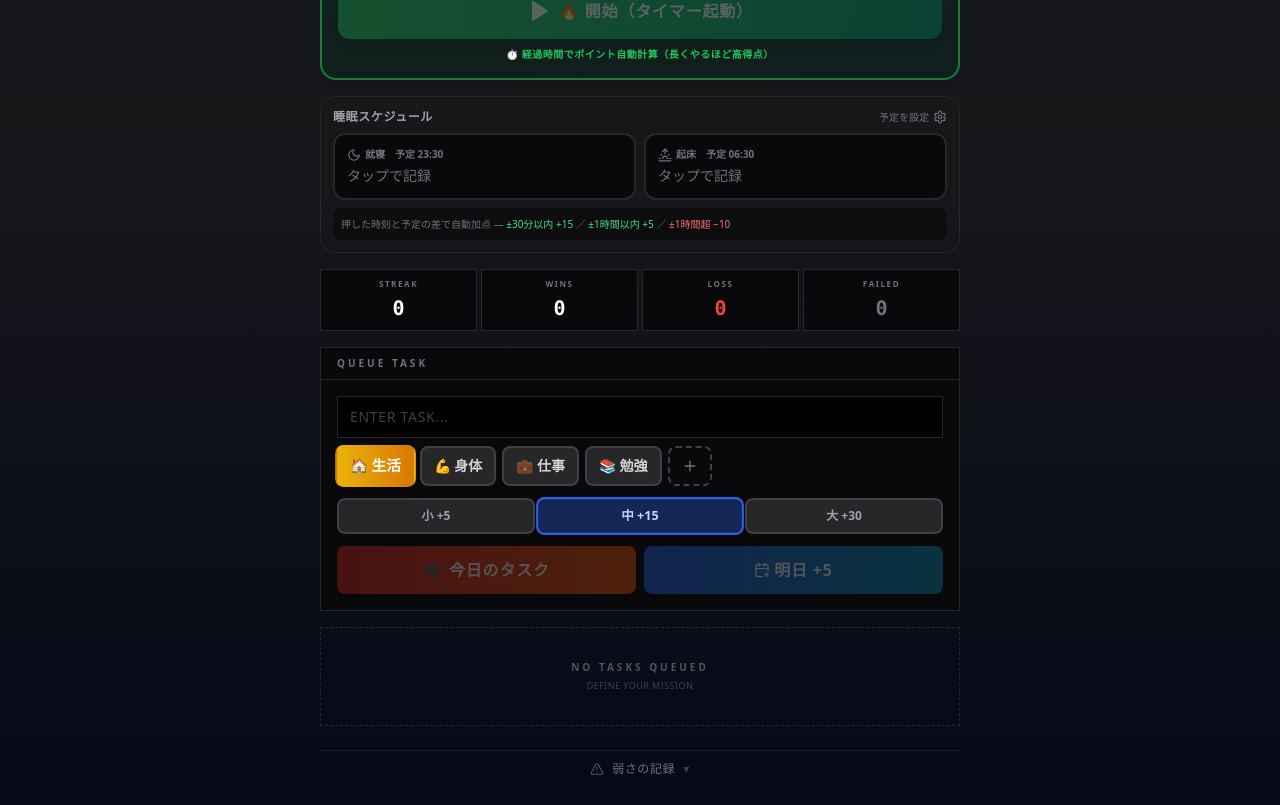
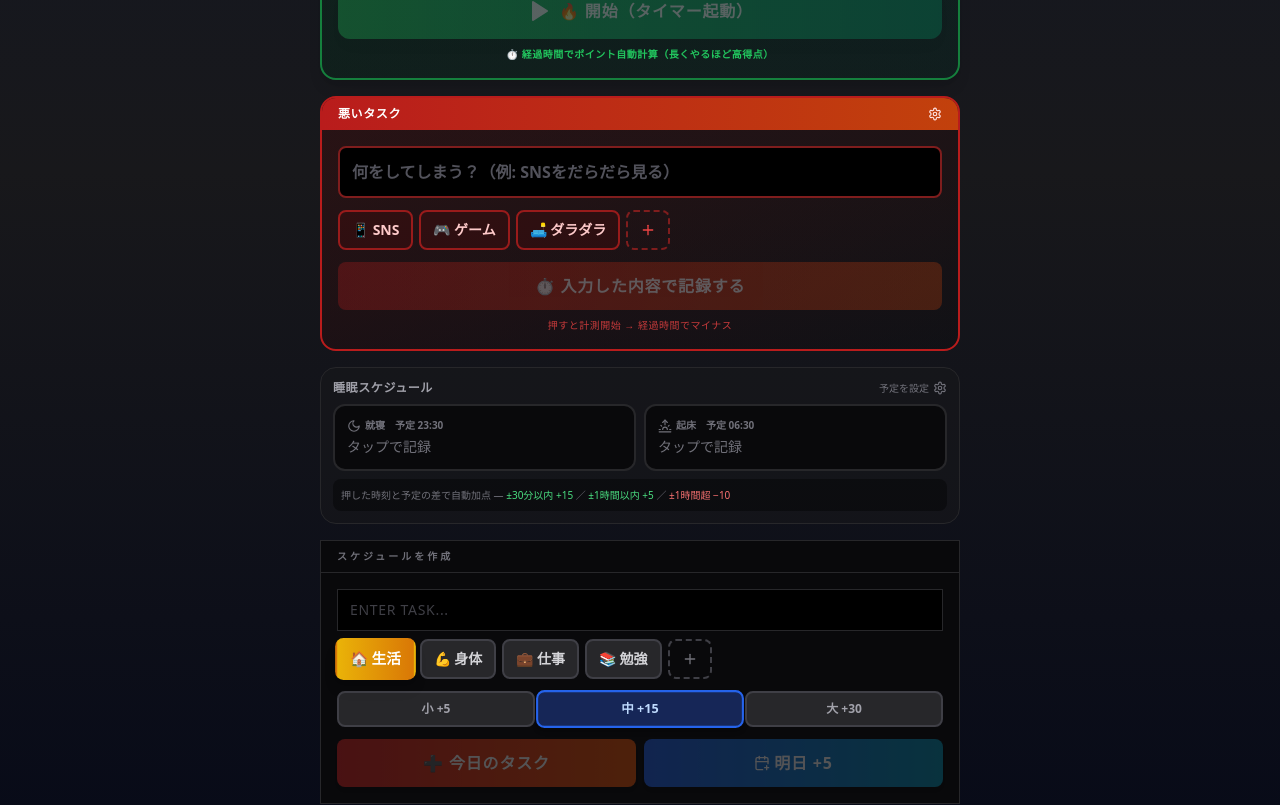
Before and after one commit to gokusan-maker/self-vs-self-v2, a Next.js app in the folder self-vs-self-v2/: page / in a window 1280 px wide. Shown: the part 720-1525 px from the top of the page. Built offline with nearby package versions, Linux system fonts and the light colour scheme.

Commit message:
Add files via upload

```diff
--- a/self-vs-self-v2/components/SelfVsSelf.jsx
+++ b/self-vs-self-v2/components/SelfVsSelf.jsx
@@ -80,8 +80,8 @@ const getDamage = (minutes) => {
   if (minutes <= 30) return { damage: 15, label: '油断' };
   if (minutes <= 60) return { damage: 30, label: '時間泥棒' };
   if (minutes <= 120) return { damage: 60, label: '大ダメージ' };
-  if (minutes <= 180) return { damage: 100, label: '致命傷' };
-  return { damage: Math.min(200, 100 + Math.floor((minutes - 180) / 30) * 20), label: '自殺行為' };
+  if (minutes <= 180) return { damage: 100, label: '深刻' };
+  return { damage: Math.min(200, 100 + Math.floor((minutes - 180) / 30) * 20), label: '危険水域' };
 };
 
 // 宣言した時間をオーバーした場合の追加ペナルティ
@@ -141,19 +141,19 @@ const QUOTES = {
   idle: [
     'KEEP GOING. それしかねえだろ。',
     'NO EXCUSES. 言い訳考える時間で1個やれ。',
-    'MOVE NOW. 快適さはお前を殺す。',
+    'MOVE NOW. 快適さはお前を鈍らせる。',
     'WAR STARTS HERE. 今日も戦いだ。',
     'NO ONE\'S COMING. 自分でやれ。',
     'EMBRACE THE PAIN. 痛みは友達だ。',
     'BREAK THE LIMIT. 限界を決めてるのはお前自身だ。',
     'SHUT UP AND MOVE. 頭の声を黙らせろ。',
-    'KILL YESTERDAY\'S YOU. 昨日の自分を殺せ。',
+    'BEAT YESTERDAY\'S YOU. 昨日の自分を超えろ。',
     'NEVER QUIT. これだけ覚えとけ。',
     'DISCIPLINE OVER MOTIVATION. やる気は嘘。規律だけが本物。',
     'GO HARDER. お前はまだ本気を出してない。',
     'NO MERCY. 自分の弱さに容赦するな。',
     'HARDEN UP. 立て。今すぐだ。',
-    'COMFORT KILLS. 快適なベッドは墓場だ。',
+    'COMFORT TRAPS YOU. 快適なベッドは甘い罠だ。',
     'EVERY DAY COUNTS. 今日サボったら明日のお前が今日を恨むぞ。',
     'NO WITNESS, NO MATTER. 誰も見てない時に何をするかが全てだ。',
     'FORGE YOUR MIND. 心を鋼にしろ。',
@@ -162,13 +162,13 @@ const QUOTES = {
     'YOUR MIRROR IS YOUR ENEMY. お前は鏡の中の敵と戦ってる。',
     'BEST EFFORT. 最高じゃなくていい。最善を尽くせ。',
     'FUCK YOUR FEELINGS. 気分なんか関係ねえ。やれ。',
-    'KILL THE WEAK YOU. 弱い自分を毎日少しずつ殺せ。',
+    'BEAT THE WEAK YOU. 弱い自分を毎日少しずつ超えろ。',
     'YOU ARE ON YOUR OWN. 誰もお前を救わない。',
     'OWN IT. お前の人生はお前の責任だ。',
     'ONE MORE STEP. 小さい一歩でいい。だが止まるな。',
     'DO THE HARD THING. 嫌なことをやれ。それが成長だ。',
     'KEEP GOING. これは挨拶じゃない。命令だ。',
-    'SWEAT. BLEED. RISE. 汗かいて、血流して、立ち上がれ。',
+    'SWEAT. PUSH. RISE. 汗かいて、踏ん張って、立ち上がれ。',
     'THE WORLD WON\'T WAIT. 世界はお前を待たない。',
     '99% DON\'T DO THIS. 誰もやらないことをやれ。',
     'PROVE YOURSELF. 自分に証明しろ。',
@@ -247,7 +247,7 @@ const QUOTES = {
     'HARDEN UP! 起きたな。次は何をやる？',
     'FIRST WIN. ベッドを離れた。最初の戦いに勝った。',
     'MOVE. DON\'T THINK. 起きた。動け。考えるな。',
-    'ESCAPE THE GRAVE. 布団は墓場だ。脱出したな。',
+    'ESCAPE THE TRAP. 布団は甘い罠だ。脱出したな。',
   ],
   wakeUpEarly: [
     'WINNER\'S HOUR. これが勝者の起床時間だ！',
@@ -271,7 +271,7 @@ const QUOTES = {
     'PHONE DOWN. それが勝者の選択だ。',
   ],
   sleepLate: [
-    'YOU\'RE KILLING TOMORROW. 明日の自分を殺す気か。',
+    'YOU\'RE HURTING TOMORROW. 明日の自分の足を引っ張る気か。',
     'GO TO SLEEP. こんな時間まで何してた。',
     'NIGHT OWL = WEAK. 夜更かしは弱さの証明だ。',
   ],
@@ -292,9 +292,9 @@ const QUOTES = {
     'TIME THIEF. 時間泥棒だ。気づけ。',
   ],
   badLong: [
-    'YOU JUST KILLED YOURSELF. 自分を殺した。',
+    'YOU JUST LOST TO YOURSELF. 自分に負けた。',
     'HOURS GONE. それがお前の人生か？',
-    'FATAL. 致命傷だ。明日取り返せ。',
+    'BIG LOSS. 大きな痛手だ。明日取り返せ。',
     'WEAKNESS WON. 記録して次は勝て。',
   ],
   recovery: [
@@ -419,6 +419,7 @@ export default function SelfVsSelf() {
 
   // クイックスタート用
   const [quickText, setQuickText] = useState('');
+  const [badQuickText, setBadQuickText] = useState('');
   const [quickCategoryId, setQuickCategoryId] = useState('life');
   const [quickDifficulty, setQuickDifficulty] = useState('medium');
   const [isLoading, setIsLoading] = useState(true);
@@ -905,9 +906,9 @@ export default function SelfVsSelf() {
   };
 
   // ダメタスク新規入力モード → 代替提案ポップアップ
-  const startBadTaskCustom = () => {
+  const startBadTaskCustom = (text) => {
     if (activeBadTask) return;
-    setRedirectPopup({ mode: 'custom' });
+    setRedirectPopup({ mode: 'custom', customText: typeof text === 'string' ? text : '' });
   };
 
   // 過去履歴から → 代替提案ポップアップ
@@ -927,7 +928,7 @@ export default function SelfVsSelf() {
     } else if (rp.mode === 'history') {
       setBadStartDialog({ categoryId: null, customMode: true, customLabel: rp.historyItem.label, customEmoji: rp.historyItem.emoji });
     } else {
-      setBadStartDialog({ categoryId: null, customMode: true, customLabel: '', customEmoji: '📱' });
+      setBadStartDialog({ categoryId: null, customMode: true, customLabel: rp.customText || '', customEmoji: '📱' });
     }
   };
 
@@ -1225,7 +1226,7 @@ export default function SelfVsSelf() {
         {!activeTaskTimer && !activeBadTask && (
           <div className="mb-4 rounded-2xl border-2 border-green-700 bg-gradient-to-br from-green-950/40 to-emerald-950/30 overflow-hidden shadow-lg">
             <div className="bg-gradient-to-r from-green-600 to-emerald-600 px-4 py-2 flex items-center justify-between">
-              <div className="text-xs text-white font-black tracking-wider">🚀 今から始める</div>
+              <div className="text-xs text-white font-black tracking-wider">良いタスク</div>
               <div className="text-[10px] text-green-100 tracking-wider">ワンタップでタイマー起動</div>
             </div>
             <div className="p-4">
@@ -1291,6 +1292,44 @@ export default function SelfVsSelf() {
               <div className="text-[10px] text-green-500 text-center mt-2 tracking-wider font-bold">
                 ⏱️ 経過時間でポイント自動計算（長くやるほど高得点）
               </div>
+            </div>
+          </div>
+        )}
+
+        {/* 悪いタスクを登録 */}
+        {!activeBadTask && (
+          <div className="mb-4 rounded-2xl border-2 border-red-700 bg-gradient-to-br from-red-950/40 to-zinc-950/30 overflow-hidden">
+            <div className="bg-gradient-to-r from-red-700 to-orange-700 px-4 py-2 flex items-center justify-between">
+              <div className="text-xs text-white font-black tracking-wider">悪いタスク</div>
+              <button onClick={() => setShowBadSettings(true)} className="text-red-100 hover:text-white"><Settings className="w-3.5 h-3.5" /></button>
+            </div>
+            <div className="p-4">
+              <input
+                type="text"
+                value={badQuickText}
+                onChange={(e) => setBadQuickText(e.target.value)}
+                onKeyDown={(e) => { if (e.key === 'Enter' && badQuickText.trim()) { startBadTaskCustom(badQuickText); setBadQuickText(''); } }}
+                placeholder="何をしてしまう？（例: SNSをだらだら見る）"
+                className="w-full bg-black border-2 border-red-900 rounded-lg px-3 py-3 mb-3 focus:border-red-500 focus:outline-none placeholder-zinc-600 text-white font-bold"
+              />
+              <div className="flex flex-wrap gap-1.5 mb-3">
+                {badCategories.map(bc => (
+                  <button key={bc.id} onClick={() => startBadTask(bc.id)} className="px-3 py-2 rounded-lg text-sm font-bold transition border-2 bg-red-950/40 text-red-200 border-red-800 hover:border-red-500 active:scale-95">
+                    {bc.emoji} {bc.label}
+                  </button>
+                ))}
+                <button onClick={() => { setShowBadSettings(true); openBadCategoryEditor(); }} className="px-3 py-2 rounded-lg text-red-500 border-2 border-dashed border-red-900 hover:text-red-300 hover:border-red-600">
+                  <Plus className="w-4 h-4" />
+                </button>
+              </div>
+              <button
+                onClick={() => { if (badQuickText.trim()) { startBadTaskCustom(badQuickText); setBadQuickText(''); } }}
+                disabled={!badQuickText.trim()}
+                className="w-full bg-gradient-to-r from-red-700 to-orange-700 hover:from-red-600 hover:to-orange-600 text-white font-black tracking-wider py-3 rounded-lg disabled:opacity-30 disabled:cursor-not-allowed transition active:scale-95"
+              >
+                ⏱ 入力した内容で記録する
+              </button>
+              <div className="text-[10px] text-red-500/80 text-center mt-2 tracking-wider">押すと計測開始 → 経過時間でマイナス</div>
             </div>
           </div>
         )}
@@ -1412,26 +1451,6 @@ export default function SelfVsSelf() {
           </div>
         </div>
 
-        {/* 統計 */}
-        <div className="grid grid-cols-4 gap-1 mb-4">
-          <div className="border border-zinc-800 bg-zinc-950 p-2 text-center">
-            <div className="text-[8px] text-zinc-500 tracking-[0.2em] uppercase font-black">Streak</div>
-            <div className="text-xl font-black font-mono text-white mt-1">{streak}</div>
-          </div>
-          <div className="border border-zinc-800 bg-zinc-950 p-2 text-center">
-            <div className="text-[8px] text-zinc-500 tracking-[0.2em] uppercase font-black">Wins</div>
-            <div className="text-xl font-black font-mono text-white mt-1">{winCount}</div>
-          </div>
-          <div className="border border-zinc-800 bg-zinc-950 p-2 text-center">
-            <div className="text-[8px] text-zinc-500 tracking-[0.2em] uppercase font-black">Loss</div>
-            <div className="text-xl font-black font-mono text-red-500 mt-1">{lossCount}</div>
-          </div>
-          <div className="border border-zinc-800 bg-zinc-950 p-2 text-center">
-            <div className="text-[8px] text-zinc-500 tracking-[0.2em] uppercase font-black">Failed</div>
-            <div className="text-xl font-black font-mono text-zinc-500 mt-1">{failedCount}</div>
-          </div>
-        </div>
-
         {/* 今日のダメージログ */}
         {todayDamages.length > 0 && (
           <div className="mb-4 rounded-2xl border-2 border-red-900/60 bg-gradient-to-br from-red-950/30 to-zinc-900 p-3 shadow-md">
@@ -1469,7 +1488,7 @@ export default function SelfVsSelf() {
 
         {/* タスク追加 */}
         <div className="border border-zinc-800 bg-zinc-950 mb-4">
-          <div className="border-b border-zinc-800 px-4 py-2 text-[10px] text-zinc-500 font-black tracking-[0.3em] uppercase">Queue Task</div>
+          <div className="border-b border-zinc-800 px-4 py-2 text-[10px] text-zinc-500 font-black tracking-[0.3em] uppercase">スケジュールを作成</div>
           <div className="p-4">
             <input type="text" value={newTask} onChange={(e) => setNewTask(e.target.value)} onKeyDown={(e) => e.key === 'Enter' && addTask()} placeholder="ENTER TASK..." className="w-full bg-black border border-zinc-800 px-3 py-2.5 mb-2 focus:border-white focus:outline-none placeholder-zinc-700 tracking-wider uppercase text-sm" />
 
@@ -1682,37 +1701,6 @@ export default function SelfVsSelf() {
             </div>
           )}
         </div>
-
-        {/* ダメな行為（一番下、控えめ） */}
-        {!activeBadTask && (
-          <details className="mt-6">
-            <summary className="cursor-pointer list-none text-xs text-zinc-500 hover:text-zinc-300 tracking-wider flex items-center justify-center gap-2 py-2.5 border-t border-zinc-800/60 transition">
-              <AlertTriangle className="w-3.5 h-3.5 text-zinc-600" />
-              <span>弱さの記録</span>
-              <span className="text-zinc-700">▾</span>
-            </summary>
-            <div className="mt-2 bg-zinc-900/40 border border-zinc-800/60 rounded-xl p-3">
-              <div className="flex items-center justify-between mb-2">
-                <div className="text-[10px] text-zinc-500 tracking-wider">押すと計測開始 → ダメージ確定</div>
-                <button onClick={() => setShowBadSettings(true)} className="text-zinc-500 hover:text-white">
-                  <Settings className="w-3.5 h-3.5" />
-                </button>
-              </div>
-              <div className="flex flex-wrap gap-1.5 mb-2">
-                {badCategories.map(bc => (
-                  <button key={bc.id} onClick={() => startBadTask(bc.id)} className="px-2.5 py-1.5 rounded-lg bg-zinc-800/60 hover:bg-red-900/30 border border-zinc-800 hover:border-red-900 text-xs text-zinc-400 hover:text-red-300 transition active:scale-95">
-                    <Play className="w-3 h-3 inline mr-1 text-red-700" />{bc.emoji} {bc.label}
-                  </button>
-                ))}
-              </div>
-
-              {/* 新規カスタム入力ボタン */}
-              <button onClick={startBadTaskCustom} className="w-full px-2.5 py-2 rounded-lg bg-red-900/20 hover:bg-red-900/40 border-2 border-dashed border-red-900/60 hover:border-red-600 text-xs text-red-400 hover:text-red-200 font-bold transition active:scale-95">
-                + その場で入力して記録
-              </button>
-            </div>
-          </details>
-        )}
 
         <div className="mt-8 text-center"><div className="text-zinc-700 text-xs tracking-[0.3em]">KEEP GOING</div></div>
       </div>
```
